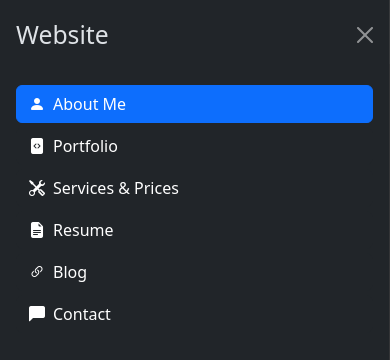
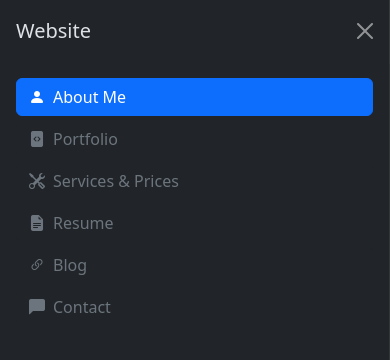
Before and after one commit to mineot/website, a React (Vite) app: page / in a window 390 px wide. Both pictures are taken after a click on the button 351 px from the left and 32 px from the top of the page. Shown: the top 360 px of the page. Built offline with nearby package versions, Linux system fonts and the light colour scheme.

Commit message:
alpha/layout - fix large and small screens

```diff
--- a/src/app/app.scss
+++ /dev/null
@@ -1,72 +0,0 @@
-// Mixins
-@mixin app-styles {
-  width: 100vw;
-  height: 100vh;
-  display: flex;
-  overflow: hidden;
-}
-
-@mixin header-styles {
-  flex: 0;
-}
-
-@mixin sidebar-styles {
-  display: block;
-  overflow-y: auto;
-  overflow-x: hidden;
-  height: 100%;
-  min-width: 240px;
-}
-
-@mixin body-styles {
-  overflow-y: auto;
-  flex: 1;
-}
-
-// SMALL
-@media screen and (max-width: 768px) {
-  .app {
-    @include app-styles;
-    flex-direction: column;
-
-    .header {
-      @include header-styles;
-
-      .topbar {
-        display: block;
-      }
-
-      .sidebar {
-        display: none;
-      }
-    }
-
-    .body {
-      @include body-styles;
-    }
-  }
-}
-
-// LARGE
-@media screen and (min-width: 768px) {
-  .app {
-    @include app-styles;
-    flex-direction: row;
-
-    .header {
-      @include header-styles;
-
-      .topbar {
-        display: none;
-      }
-
-      .sidebar {
-        @include sidebar-styles;
-      }
-    }
-
-    .body {
-      @include body-styles;
-    }
-  }
-}
--- a/src/app/app.tsx
+++ b/src/app/app.tsx
@@ -1,24 +1,23 @@
-import { Navbar } from "./widgets/navbar";
-import { RoutePoints } from "./core/routes";
-import { LeftBar } from "./widgets/leftbar";
-import "./app.scss";
+import { LayoutLarge } from "./layout-large";
+import { LayoutSmall } from "./layout-small";
 
 export default function App() {
+  const large = (
+    <div className="d-none d-md-block overflow-hidden">
+      <LayoutLarge />
+    </div>
+  );
+
+  const small = (
+    <div className="d-block d-md-none">
+      <LayoutSmall />
+    </div>
+  );
+
   return (
-    <div className="app">
-      <div className="header bg-body-tertiary">
-        <div className="topbar">
-          <Navbar />
-        </div>
-        <div className="sidebar bg-body-tertiary">
-          <LeftBar />
-        </div>
-      </div>
-      <div className="body">
-        <div className="container pt-2">
-          <RoutePoints />
-        </div>
-      </div>
+    <div className="overflow-hidden">
+      {large}
+      {small}
     </div>
   );
 }
--- a/src/app/core/routes/index.tsx
+++ b/src/app/core/routes/index.tsx
@@ -7,7 +7,7 @@ export function RoutePoints(): any {
   const { t } = useTranslation();
 
   const routes = elements.map((el: Element) => (
-    <Route key={el.uuid} path={el.to} element={t(el.element)} />
+    <Route key={el.uuid} path={el.to} element={ `${t(el.text)}: ${t(el.element)}` } />
   ));
 
   return <Routes>{routes}</Routes>;
--- a/src/app/core/routes/menus.tsx
+++ b/src/app/core/routes/menus.tsx
@@ -8,6 +8,7 @@ function navClass({ isActive }: any): string {
     styles.push("btn-primary");
   } else {
     styles.push("btn-dark");
+    styles.push("text-secondary");
   }
   return styles.join(" ");
 }
--- /dev/null
+++ b/src/app/layout-large.tsx
@@ -0,0 +1,18 @@
+import { Menus, RoutePoints } from "@/app/core/routes";
+
+export function LayoutLarge() {
+  return (
+    <div className="position-absolute w-100 h-100 overflow-hidden d-flex flex-row">
+      <div
+        className="h-100 overflow-y-auto overflow-x-hidden border-end p-2"
+        style={{ minWidth: "280px" }}
+      >
+        <h5>Website</h5>
+        <Menus></Menus>
+      </div>
+      <div className="flex-grow-1 h-100 overflow-y-auto overflow-x-hidden pt-2 container-fluid">
+        <RoutePoints></RoutePoints>
+      </div>
+    </div>
+  );
+}
--- /dev/null
+++ b/src/app/layout-small.tsx
@@ -0,0 +1,54 @@
+import { Menus, RoutePoints } from "./core/routes";
+
+export function LayoutSmall() {
+  const navbar = (
+    <nav className="navbar fixed-top sticky-top bg-body-tertiary">
+      <div className="container-fluid">
+        <a className="navbar-brand" href="#">
+          Website
+        </a>
+        <button
+          className="btn btn-lg btn-link text-light"
+          type="button"
+          data-bs-toggle="offcanvas"
+          data-bs-target="#appSidebar"
+        >
+          <i className="bi bi-three-dots-vertical"></i>
+        </button>
+      </div>
+    </nav>
+  );
+
+  const sidebar = (
+    <div
+      className="offcanvas offcanvas-start"
+      id="appSidebar"
+      aria-labelledby="appSidebarLabel"
+    >
+      <div className="offcanvas-header">
+        <h5 className="offcanvas-title" id="appSidebarLabel">
+          Website
+        </h5>
+        <button
+          type="button"
+          className="btn-close"
+          data-bs-dismiss="offcanvas"
+          aria-label="Close"
+        ></button>
+      </div>
+      <div className="offcanvas-body">
+        <Menus></Menus>
+      </div>
+    </div>
+  );
+
+  return (
+    <div>
+      {navbar}
+      {sidebar}
+      <div className="container">
+        <RoutePoints></RoutePoints>
+      </div>
+    </div>
+  );
+}
```
